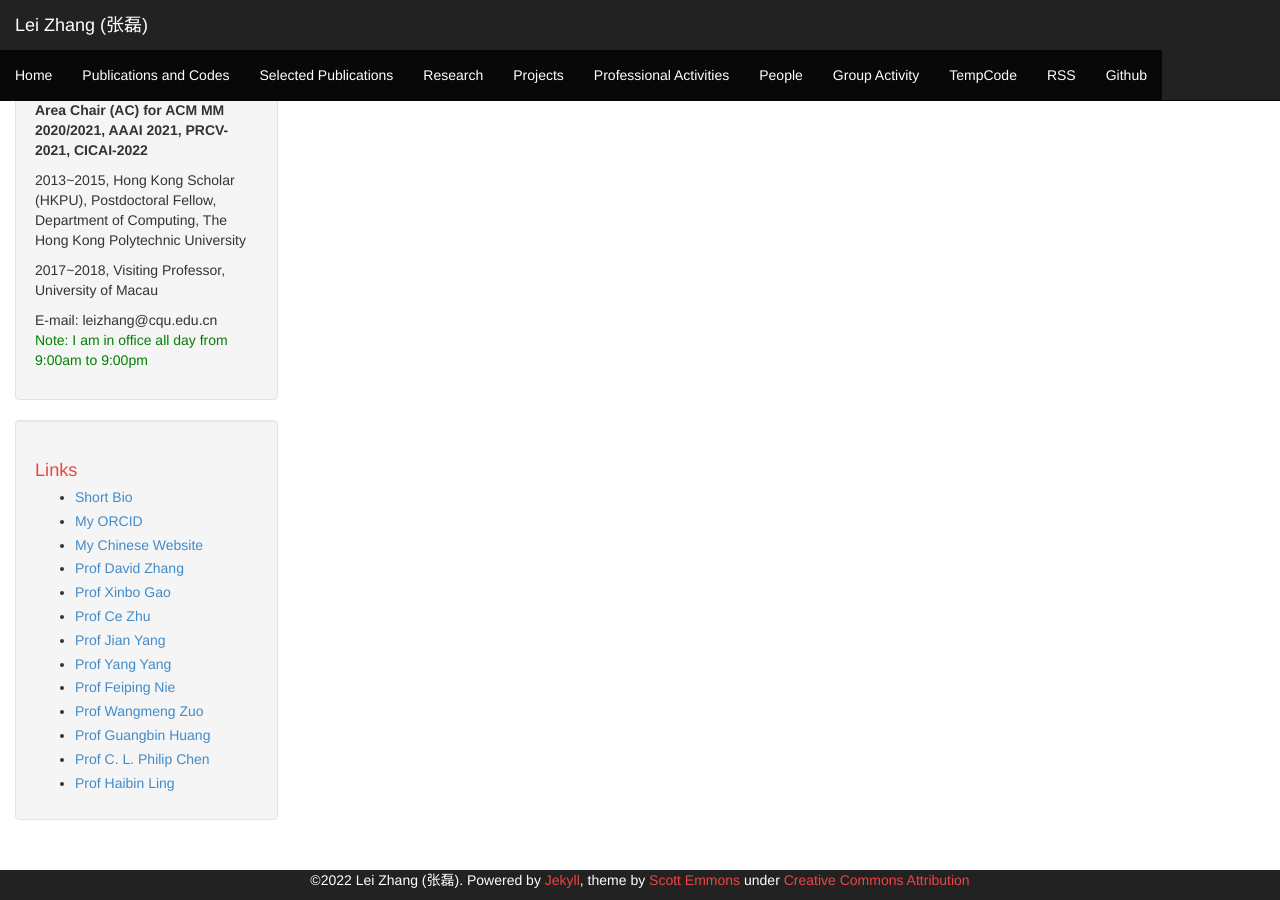
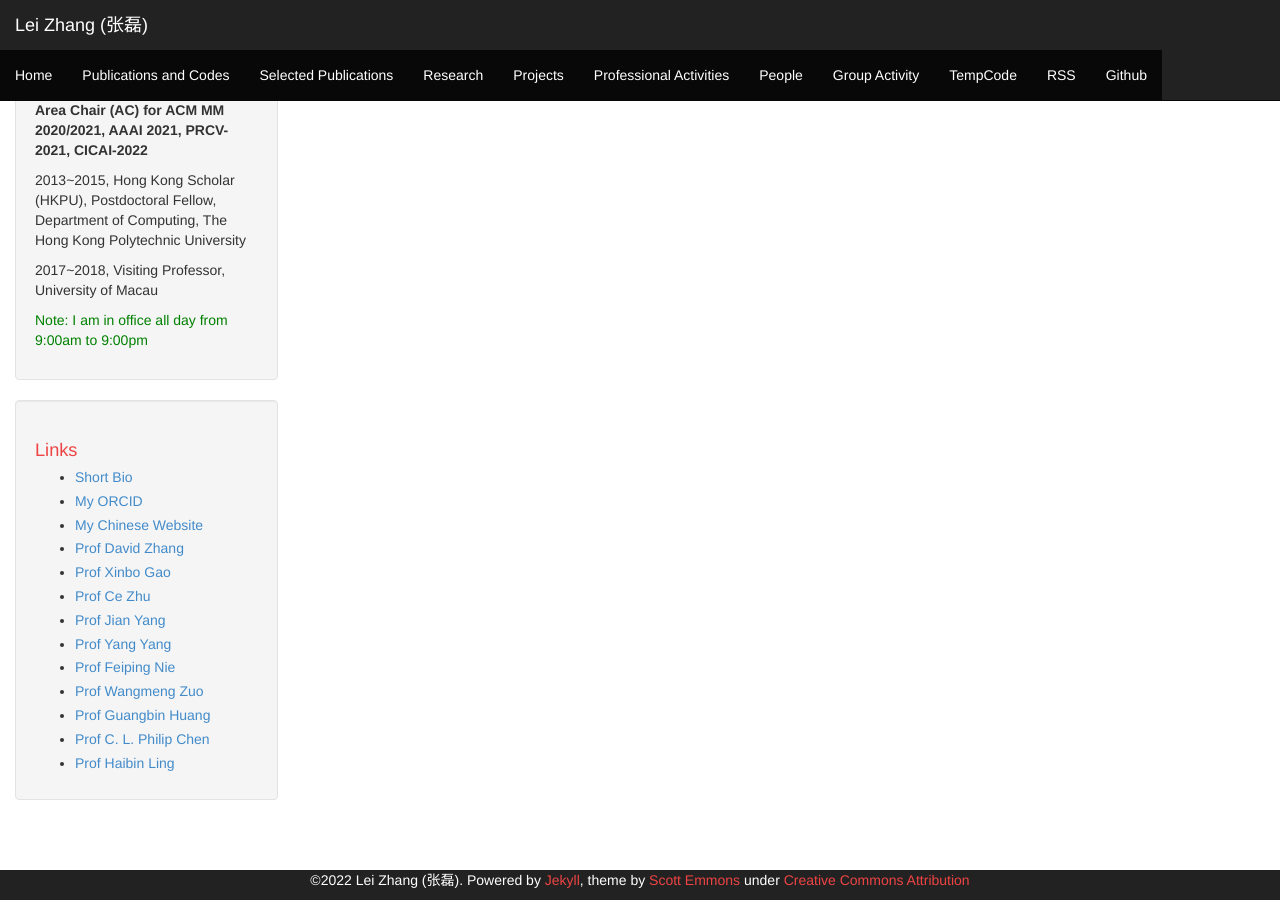
Before and after one commit to DrLeiZhang/website, a Jekyll site: the page built from links.html, in a window 1280 px wide and 900 px high, scrolled down 879 px. Built offline with Jekyll 4.4.1, drawn with Linux system fonts in a browser that asks for light colours; Markdown is read by kramdown in place of the engine named in the settings.

Commit message:
Update sidebar.html

```diff
--- a/_includes/sidebar.html
+++ b/_includes/sidebar.html
@@ -18,7 +18,7 @@
 <!--<p>2015~, Professor, Distinguished Researcher, School of Microelectronics and Communication Engineering, Chongqing University,China</p>-->
 <p>2017~2018, Visiting Professor, University of Macau</p>
 
-E-mail: leizhang@cqu.edu.cn
+<!--E-mail: leizhang@cqu.edu.cn-->
 
 <p style="color:green;">Note: I am in office all day from 9:00am to 9:00pm</p>
     <ul>
```
